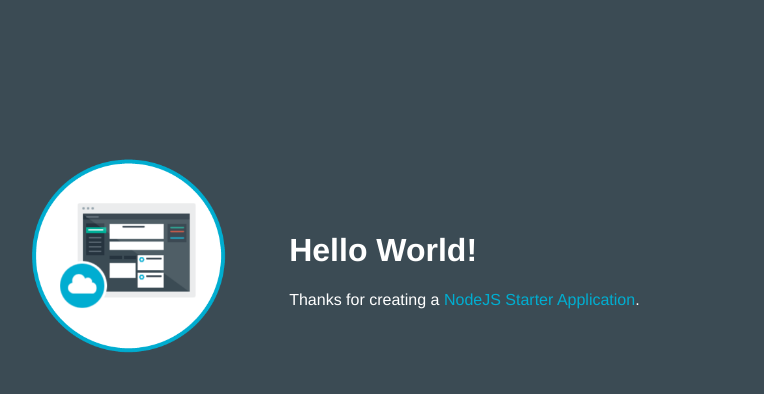
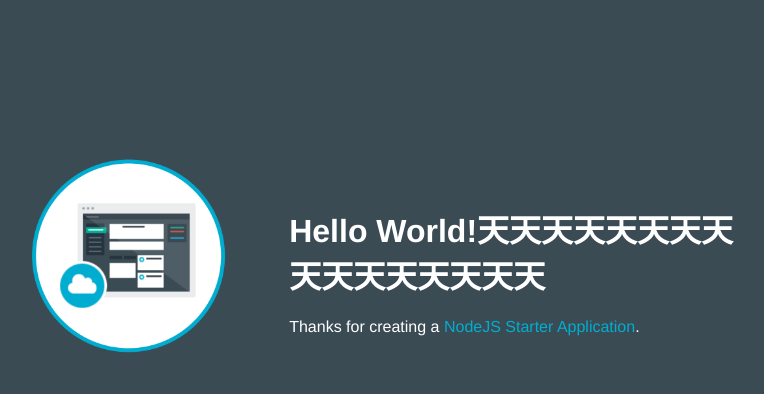
Before and after one commit to FengIOChen/nodejsproced, a website: page public/index.html in a window 1280 px wide. Shown: the whole page, without its empty margins (253-1017 px from the left). Drawn offline with Linux system fonts and the light colour scheme.

Commit message:
Update index.html

```diff
--- a/public/index.html
+++ b/public/index.html
@@ -16,7 +16,7 @@
           <img class = "newappIcon" src="images/newapp-icon.png">
         </td>
         <td>
-          <h1 id="message">Hello World!</h1>
+          <h1 id="message">Hello World!天天天天天天天天天天天天天天天天</h1>
           <p class='description'></p> Thanks for creating a <span class = "blue">NodeJS Starter Application</span>.
         </td>
       </tr>
```
